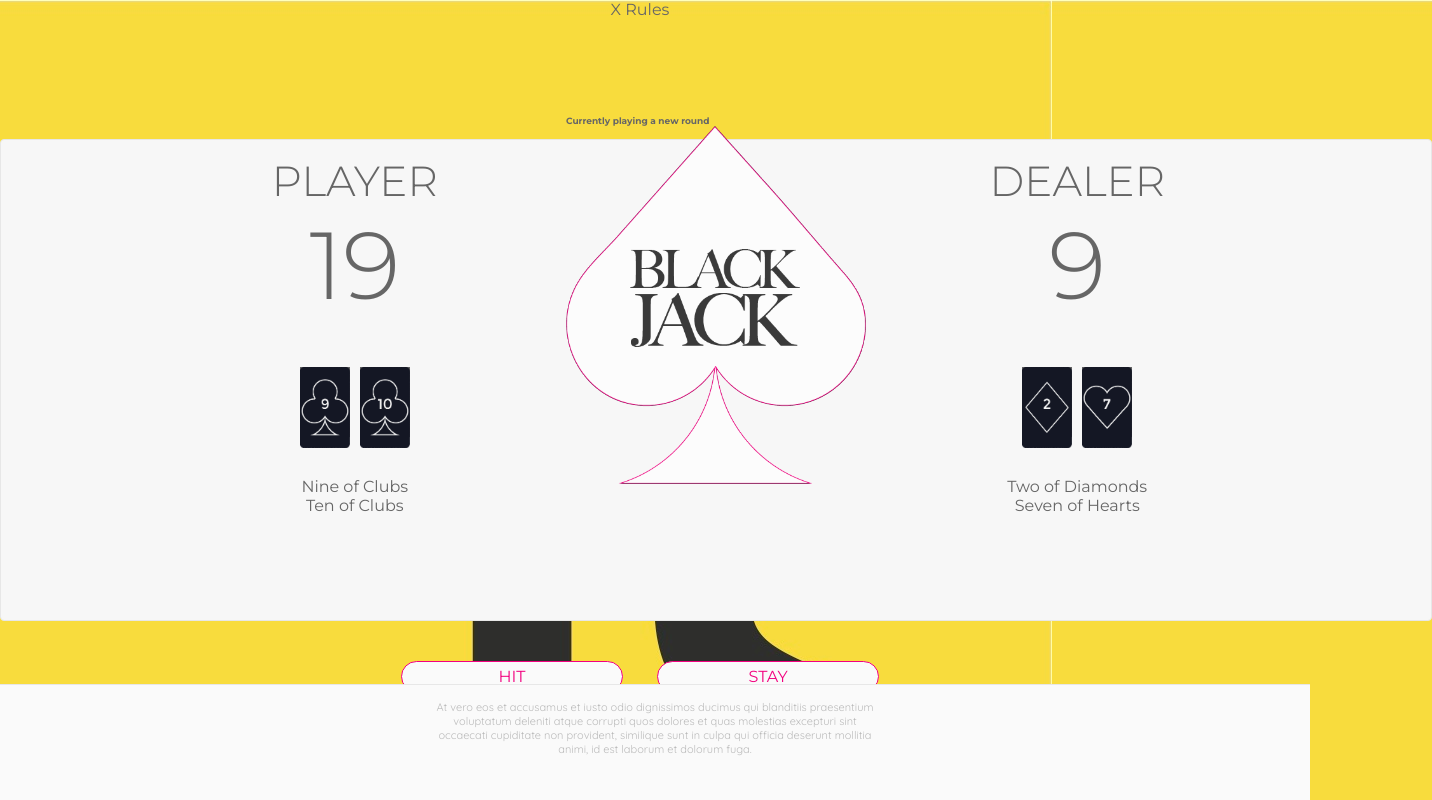
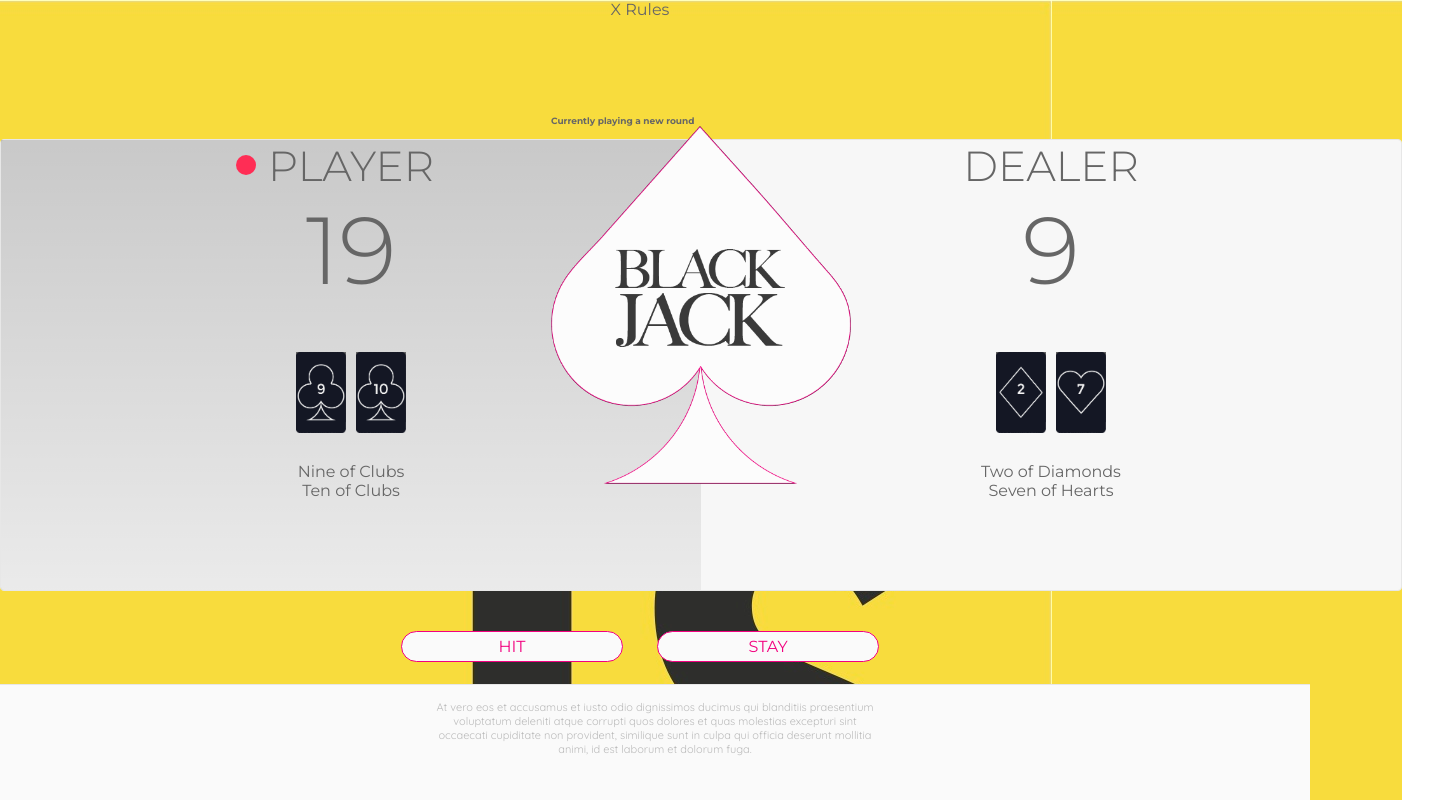
Before and after one commit to rorschach777/black-jack, a website built with webpack: page src/index.html in a window 1280 px wide. Shown: the whole page, 1432 px wide, since content can reach past the window. Built offline with nearby package versions, Linux system fonts and the light colour scheme; files whose address does not match are found by name.

Commit message:
Added Styling

```diff
--- /dev/null
+++ b/src/_assets/styles/sass/components/_black-jack-title.scss
@@ -0,0 +1,55 @@
+$title-width: 30rem;
+$title-height: $title-width;
+
+.black-jack-title-con{
+    ////// THIS IS JUST TO POSITION THE DIV IN THE MIDDLE
+    position: absolute;
+    z-index: 10;
+    @include center-block;
+    top: -2.5rem;
+    left: 0;
+    right: 0;
+    bottom: 0;
+    width: $title-width;
+    height: $title-height;
+    // background-color: $color-gray-3;
+}
+
+
+.black-jack-title{
+
+    position: relative;
+    width: $title-width;
+    height: $title-height;
+    perspective: 85rem;
+    -moz-perspective: 85rem;
+
+    .title-common {
+        position: absolute;
+        height: $title-height;
+        width: $title-width;
+        top: 0;
+        left: 0;
+        backface-visibility: hidden;
+        transition: all 1.5s ease;
+
+
+        img{
+            @include max-100;
+        }
+
+    }
+    &-front{
+        animation-name: unset;
+        animation-duration: 2s;
+        animation-fill-mode: forwards;
+    }
+    &-back{
+        z-index:-1;
+        // transform: rotateY(180deg)
+        animation-name: unset;
+        animation-duration: 2s;
+        animation-fill-mode: forwards;
+    }
+
+}
--- /dev/null
+++ b/src/_assets/styles/sass/components/_card.scss
@@ -0,0 +1,25 @@
+.cards {
+    @include center-block(2.5rem);
+    max-width: 55%;
+
+
+    .card {
+        display: inline-block;
+        margin: 0 auto;
+
+        height: 7rem;
+        width: 5rem;
+        background-color: $color-gray-5;
+        &:not(:first-child){
+            margin-left: 1rem;
+        }
+        img{
+            @include max-100;
+        }
+    }
+}
+
+
+.card-string{
+    display: block;
+}
--- a/src/_assets/styles/sass/layouts/_container.scss
+++ b/src/_assets/styles/sass/layouts/_container.scss
@@ -1,3 +1,5 @@
-.testing {
-    height: 50px;
+.container{
+    width: $container-width;
+    @include center-block;
+    background-color: #ddd;
 }
--- a/src/_assets/styles/sass/layouts/_grid.scss
+++ b/src/_assets/styles/sass/layouts/_grid.scss
@@ -3,16 +3,10 @@
    width:100%;
 
 }
-.container{
-    width: $container-width;
-    @include center-block;
-    background-color: #ddd;
 
-
-}
 [class^='col']{
     &:not(:last-child){
-        margin-right: $gutter-horz-md;
+        margin-right: $gutter-horz-none;
     }
 }
 .col{
@@ -20,15 +14,15 @@
     // height: 20px;
 
     &-1-of-2{
-        width: calc((100% - #{$gutter-horz-md} * 1) / 2);
+        width: calc((100% - #{$gutter-horz-none} * 1) / 2);
         float: left;
     }
     &-1-of-3{
-        width: calc((100% - #{$gutter-horz-md} * 2) / 3);
+        width: calc((100% - #{$gutter-horz-none} * 2) / 3);
         float: left;
     }
     &-1-of-4{
-        width: calc((100% - #{$gutter-horz-md} * 3) / 4);
+        width: calc((100% - #{$gutter-horz-none} * 3) / 4);
         float: left;
     }
     &-2-of-3{
--- a/src/_assets/styles/sass/main.scss
+++ b/src/_assets/styles/sass/main.scss
@@ -7,7 +7,9 @@
 @import 'base/typography';
 @import 'base/utilities';
 
+@import 'components/black-jack-title.scss';
 @import 'components/buttons';
+@import 'components/card';
 
 @import 'layouts/container';
 @import 'layouts/grid';
--- a/src/_assets/styles/sass/pages/_black-jack.scss
+++ b/src/_assets/styles/sass/pages/_black-jack.scss
@@ -1,103 +1,62 @@
-$title-width: 30rem;
-$title-height: $title-width;
+
 .rules{
     text-align: center;
 }
 .hud {
+    //testing
+
+    // in use
     position: relative;
     height: 45rem;
      margin: 15vh auto 0 auto;
      background-color: $color-gray-1;
      border: $color-gray-2 solid 1px;
      border-radius: 4px;
-     padding: $pad-sm;
+    //  padding: $pad-sm;
+     .hud-active-player{
+         display: block;
+     }
 
 }
 
-.black-jack-title-con{
-    ////// THIS IS JUST TO POSITION THE DIV IN THE MIDDLE
-    position: absolute;
-    @include center-block;
-    top: -2.5rem;
-    left: 0;
-    right: 0;
-    bottom: 0;
-    width: $title-width;
-    height: $title-height;
-    // background-color: $color-gray-3;
-}
-.black-jack-title{
+.player-box{
+    //testing
+    // margin-top: 4rem;
 
+    // in use
+    text-align: center;
     position: relative;
-    width: $title-width;
-    height: $title-height;
-    perspective: 85rem;
-    -moz-perspective: 85rem;
+    z-index: 9;
+    position: relative;
 
-    .title-common {
-        position: absolute;
-        height: $title-height;
-        width: $title-width;
-        top: 0;
-        left: 0;
-        backface-visibility: hidden;
-        transition: all 1.5s ease;
+    &-active{
+        background: linear-gradient(180deg, rgba(0,0,0,.19),rgba(0,0,0,.05));
+        height: 100%;
+    }
+    .player{
+        //testing
+        // background-color: $color-white;
 
+        //in use
+        @include center-block;
+        position: relative;
 
-        img{
-            @include max-100;
+        width: 26rem;
+
+        .player-active{
+            position: absolute;
+            display: block;
+            top: 1.5rem;
+            left: 1.5rem;
+            width: 2rem;
+            height: 2rem;
+            background-color: $color-ios-pink;
+            display: block;
+            border-radius: 5rem;
+
         }
-
-    }
-    &-front{
-        animation-name: unset;
-        animation-duration: 2s;
-        animation-fill-mode: forwards;
-    }
-    &-back{
-        z-index:-1;
-        // transform: rotateY(180deg)
-        animation-name: unset;
-        animation-duration: 2s;
-        animation-fill-mode: forwards;
     }
 
-    // &:hover &-front{
-    //     // transform: rotateY(-180deg);
-    // }
-    // &:hover &-back{
-    //     // transform: rotateY(0);
-    // }
-}
-
-.cards {
-    @include center-block(2.5rem);
-    max-width: 55%;
-
-
-    .card {
-        display: inline-block;
-        margin: 0 auto;
-
-        height: 7rem;
-        width: 5rem;
-        background-color: $color-gray-5;
-        &:not(:first-child){
-            margin-left: 1rem;
-        }
-        img{
-            @include max-100;
-        }
-    }
-}
-
-
-.card-string{
-    display: block;
-}
-.player-box{
-    text-align: center;
-    // margin-top: 4rem;
 }
 
 #player-total-cash, #dealer-total-cash{
--- a/src/index.html
+++ b/src/index.html
@@ -37,9 +37,9 @@
 <main>
   <div class="row">
     <div class="container hud">
-      <div class="col-1-of-2 player-box">
+      <div class="col-1-of-2 player-box player-box-active">
         <div class="status-con">
-          <div class="player"><h1>Player</h1></div>
+          <div class="player"><span class="player-active"></span><h1>Player</h1></div>
 
           <div  id="player-total-score" class="total-score">
             <h2>0</h2>
--- a/src/js/test.js
+++ b/src/js/test.js
@@ -1,7 +1,6 @@
 let btn = document.querySelector('#new-game-button');
 let btn2 = document.querySelector('#hit-button');
-let titleFront = document.querySelector('.black-jack-title-front');
-let titleBack = document.querySelector('.black-jack-title-back');
+
 
 btn.addEventListener('click', ()=>{
     console.log('hi')
```
Also changed, not shown: src/_assets/styles/styles.css.
